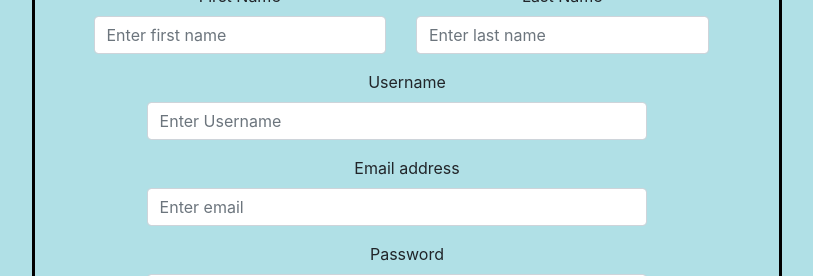
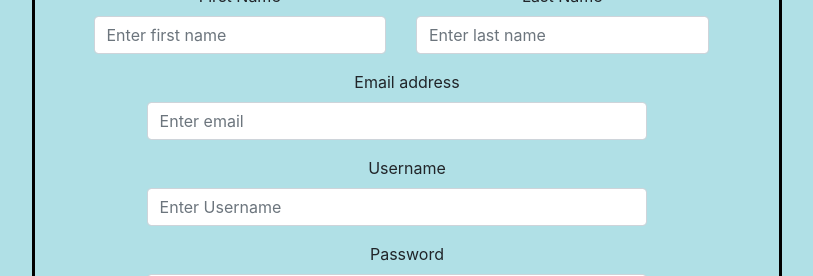
Before and after one commit to JadaDLetts/ITT, an Angular app: page /signUp in a window 1280 px wide. Shown: the part 323-599 px from the top of the page, without its empty margins (233-1046 px from the left). Built offline with nearby package versions, Linux system fonts and the light colour scheme.

Commit message:
updated sign up html

```diff
--- a/src/app/sign-up/sign-up.component.html
+++ b/src/app/sign-up/sign-up.component.html
@@ -37,6 +37,17 @@
       </div>
     </div>
 
+
+    <div class="form-group">
+      <label>
+        Email address
+      </label>
+      <input type="email"
+             class="form-control"
+             placeholder="Enter email"
+             [(ngModel)]="email" name="email">
+    </div>
+
     <div class="form-group">
       <label>
         Username
@@ -53,16 +64,6 @@
 <!--      </label>-->
 <!--      <input type="Date" class="form-control">-->
 <!--    </div>-->
-
-    <div class="form-group">
-      <label>
-        Email address
-      </label>
-      <input type="email"
-             class="form-control"
-             placeholder="Enter email"
-             [(ngModel)]="email" name="email">
-    </div>
 
     <div class="form-group">
       <label>
```
